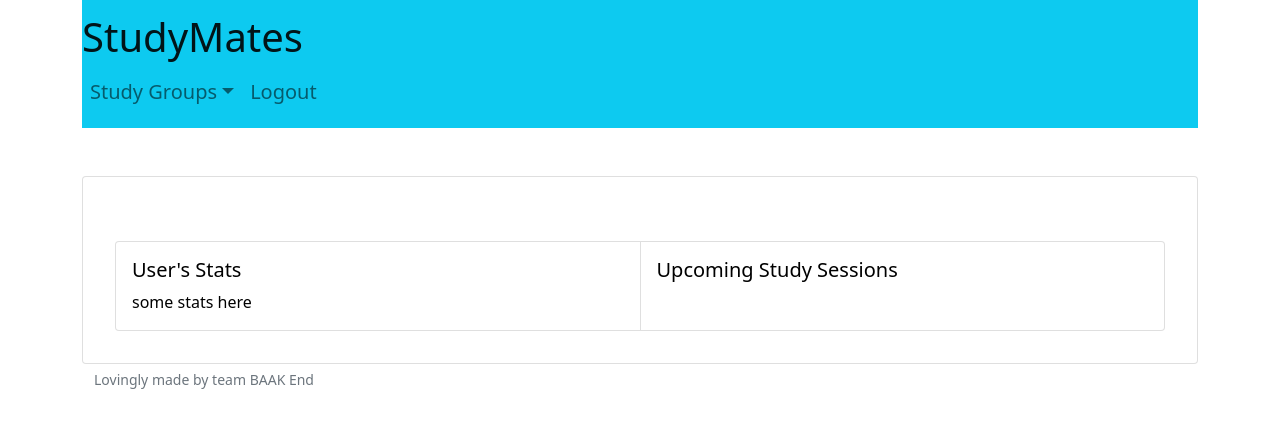
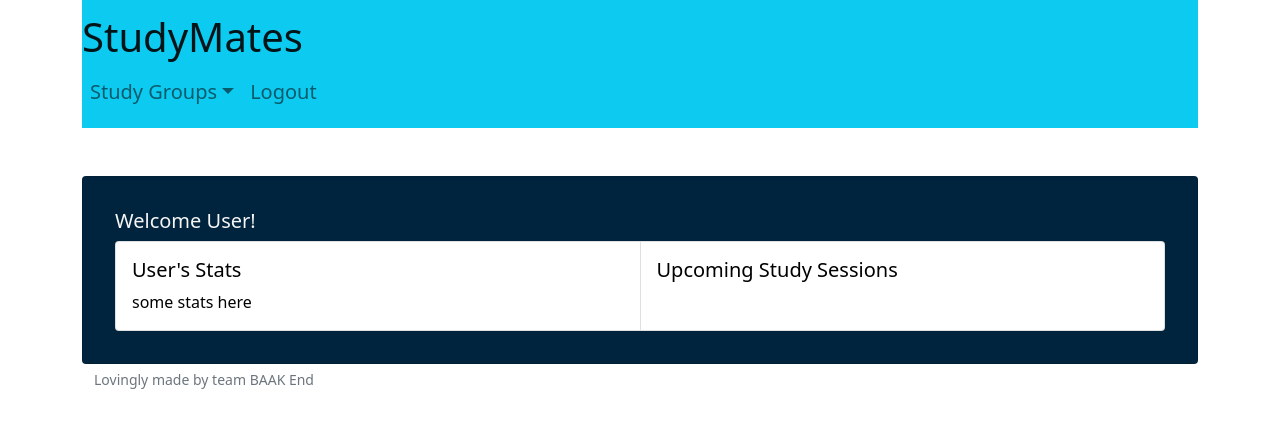
Before and after one commit to bleuLenny/StudyMates, a React (Create React App) app in the folder frontend/: page /dashboard in a window 1280 px wide. Shown: the top 428 px of the page. Built offline with nearby package versions, Linux system fonts and the light colour scheme.

Commit message:
Fixed style problem

```diff
--- a/frontend/src/components/logged_in/dashboard/Dashboard.css
+++ b/frontend/src/components/logged_in/dashboard/Dashboard.css
@@ -9,7 +9,7 @@ Gold #FFD485 */
   background-color: #f5f5f5;
 }
 .Dashboard-Welcome {
-  backgroud-color: #00243D;
+  background-color: #00243D;
   color: #f5f5f5;
 }
 
--- a/frontend/src/components/logged_in/dashboard/Dashboard.js
+++ b/frontend/src/components/logged_in/dashboard/Dashboard.js
@@ -9,7 +9,7 @@ const Dashboard = ({ username }) => {
   return (
     <div>
       <Header username={username} />
-      <Card className="mt-5 p-3" style={welcomeStyle}>
+      <Card className="mt-5 p-3 Dashboard-Welcome">
         <Card.Body>
           <Card.Title>Welcome {username}!</Card.Title>
           <CardGroup>
@@ -36,10 +36,6 @@ Dashboard.defaultProps = {
   title: "StudyMates",
   username: "User",
 };
-const welcomeStyle = {
-  color: "white",
-  backgroundColor: "0, 36, 61",
-};
 const statsStyle = {
   color: "black",
   backgroundColor: "245, 245, 245",
```
